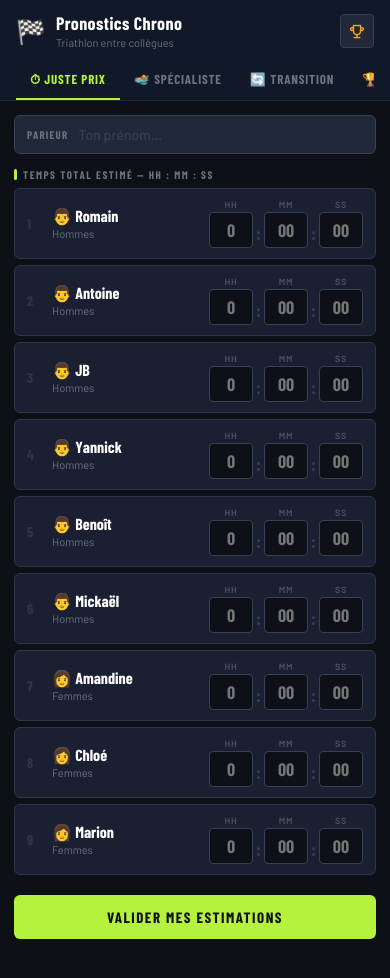
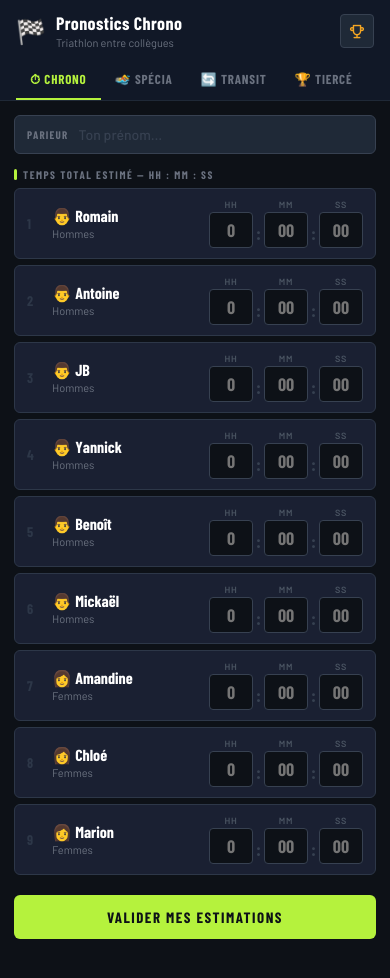
Before and after one commit to M2-la/prono, a website built with Vite: page index.html in a window 390 px wide. Built offline with nearby package versions, Linux system fonts and the light colour scheme; no server answers; a web font is replaced by a local one.

Commit message:
fix tabs mobile

```diff
--- a/index.html
+++ b/index.html
@@ -23,11 +23,11 @@
       </div>
     </div>
     <div class="tabs">
-      <button class="tab-btn active" data-tab="jp">⏱ Juste Prix</button>
-      <button class="tab-btn" data-tab="spec">🏊 Spécialiste</button>
-      <button class="tab-btn" data-tab="trans">🔄 Transition</button>
-      <button class="tab-btn" data-tab="tierce">🏆 Tiercé</button>
-      <button class="tab-btn" data-tab="prem">🥇 1er / 1ère</button>
+      <button class="tab-btn active" data-tab="jp">⏱ Chrono</button>
+<button class="tab-btn" data-tab="spec">🏊 Spécia</button>
+<button class="tab-btn" data-tab="trans">🔄 Transit</button>
+<button class="tab-btn" data-tab="tierce">🏆 Tiercé</button>
+<button class="tab-btn" data-tab="prem">🥇 1er/1ère</button>
     </div>
   </header>
 
```
